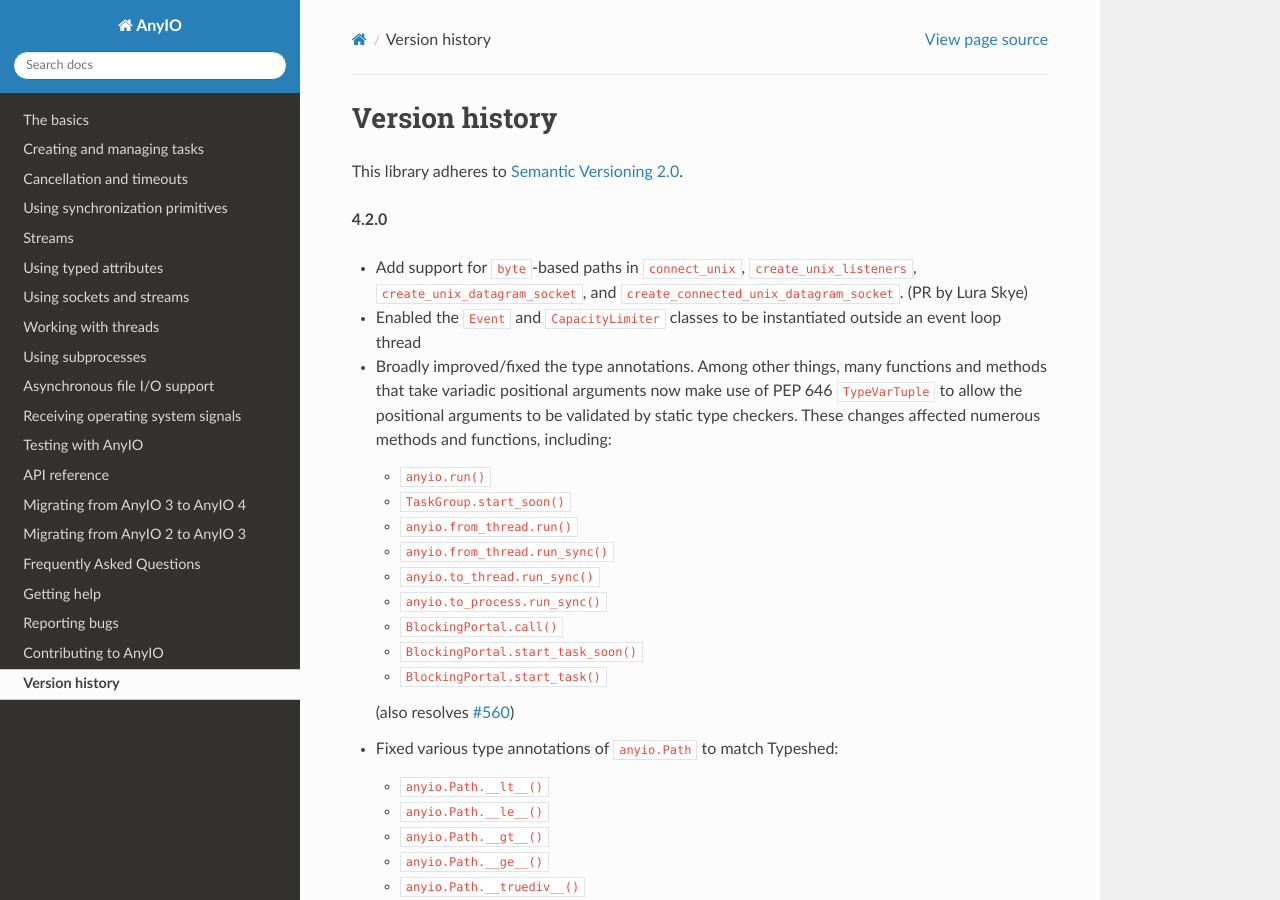
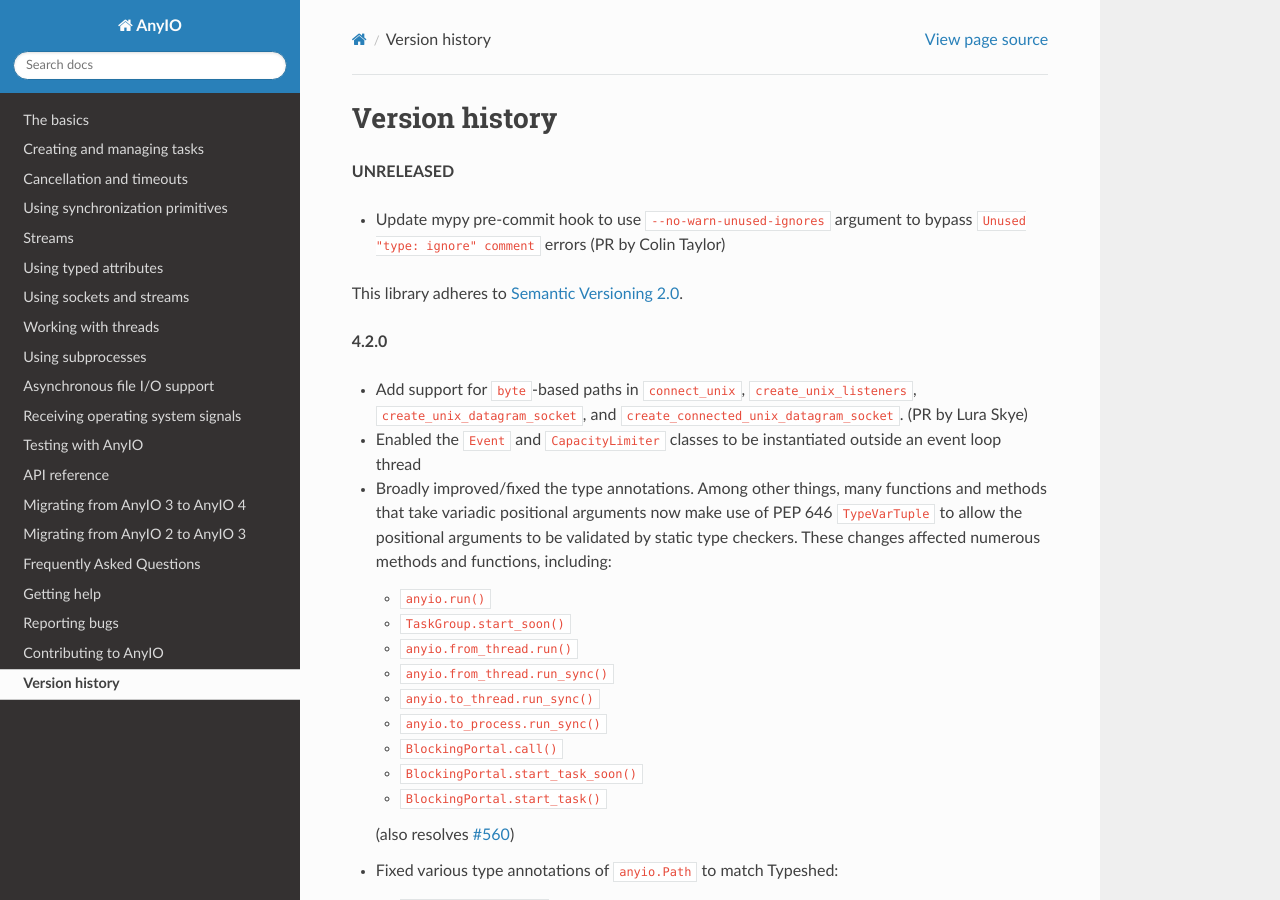
Before and after one commit to agronholm/anyio, a Sphinx documentation site: the page built from docs/versionhistory.rst, in a window 1280 px wide and 900 px high. Built offline with Sphinx 7.4.7 and the Read the Docs theme 2.0.0, drawn with Linux system fonts in a browser that asks for light colours; the version number could not be read and is left out.

Commit message:
Adding mypy argument to ignore comment error
The `mypy` hook in pre-commit fails with `error: Unused "type: ignore" comment` on several test files. Assuming that these comments are necessary, this flag configures mypy to ignore these errors and allows the hook to pass. Alternatively, the offending comments could be removed if that solution is acceptable/preferable; doing so would also allow the hook to pass.

```diff
--- a/docs/versionhistory.rst
+++ b/docs/versionhistory.rst
@@ -1,5 +1,10 @@
 Version history
 ===============
+
+**UNRELEASED**
+
+- Update mypy pre-commit hook to use ``--no-warn-unused-ignores`` argument to bypass
+  ``Unused "type: ignore" comment`` errors (PR by Colin Taylor)
 
 This library adheres to `Semantic Versioning 2.0 <http://semver.org/>`_.
 
```
Also changed, not shown: .pre-commit-config.yaml.
